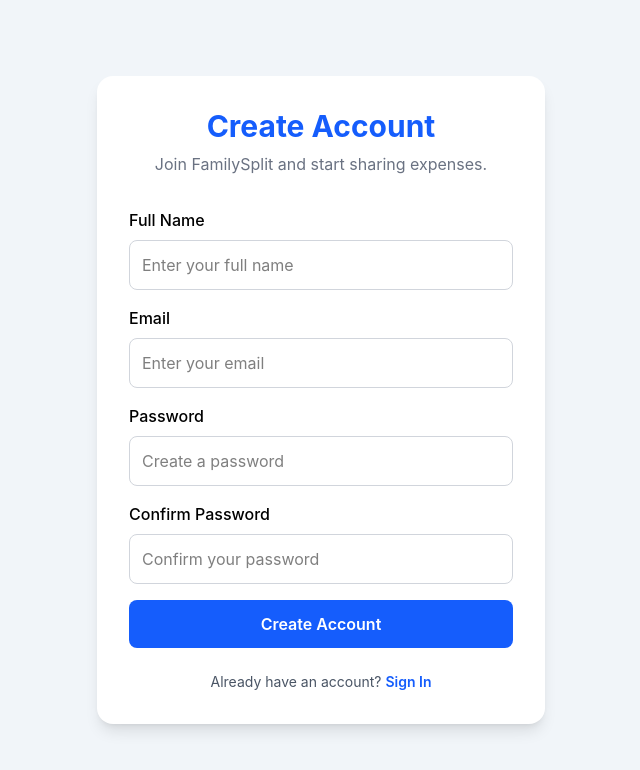
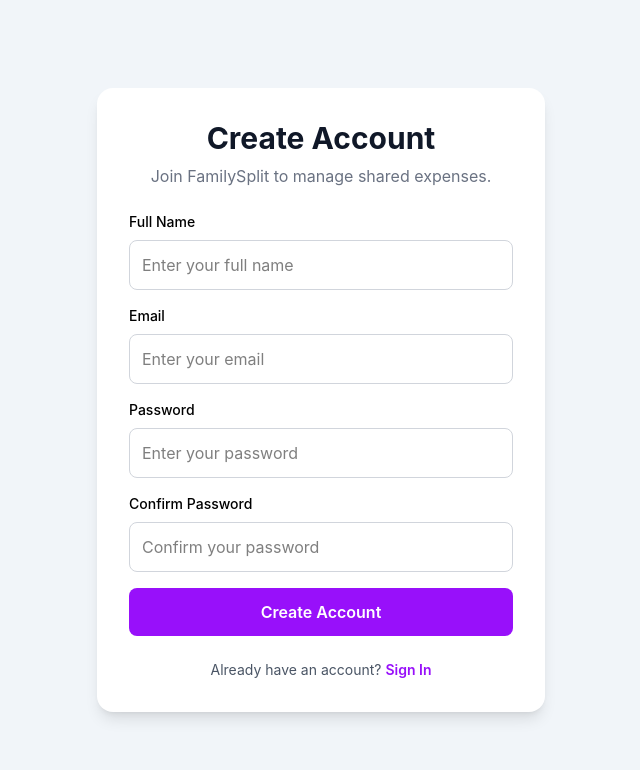
Before and after one commit to dsushmita/FamilySplit, a React (Vite) app: page /register in a window 1280 px wide. Shown: the top 770 px of the page, without its empty margins (319-959 px from the left). Built offline with nearby package versions, Linux system fonts and the light colour scheme.

Commit message:
added validation for login and register

```diff
--- a/src/pages/Login.tsx
+++ b/src/pages/Login.tsx
@@ -1,70 +1,133 @@
 import { useState, type FormEvent } from "react";
+import { Link } from "react-router-dom";
 
 function Login() {
   const [email, setEmail] = useState("");
   const [password, setPassword] = useState("");
+  const [error, setError] = useState("");
+  const [success, setSuccess] = useState("");
 
-  //
+  // Step 1: Validate login form
+  const validateForm = (): boolean => {
+    if (!email.trim()) {
+      setError("Email is required.");
+      return false;
+    }
 
+    const emailRegex = /^[^\s@]+@[^\s@]+\.[^\s@]+$/;
+
+    if (!emailRegex.test(email)) {
+      setError("Please enter a valid email address.");
+      return false;
+    }
+
+    if (!password) {
+      setError("Password is required.");
+      return false;
+    }
+
+    setError("");
+    return true;
+  };
+
+  // Step 2: Handle form submission
   const handleSubmit = (event: FormEvent<HTMLFormElement>) => {
-    console.log("form submitted fn ", event);
-    event.preventDefault(); // to precvent the form opening in a new page
+    event.preventDefault();
+
+    setSuccess("");
+
+    const isValid = validateForm();
+
+    if (!isValid) {
+      return;
+    }
+
+    // Actual login authentication will be added later.
+    setSuccess("Validation successful! Login is not connected yet.");
   };
 
   return (
     <div className="flex min-h-screen items-center justify-center bg-slate-100 px-4">
       <div className="w-full max-w-md rounded-2xl bg-white p-8 shadow-lg">
-        <h1 className="text-center text-3xl font-bold text-blue-600">
+
+        <h1 className="mb-2 text-center text-3xl font-bold text-gray-900">
           FamilySplit
         </h1>
 
-        <p className="mt-2 text-center text-gray-500">
-          Welcome back! Sign in to manage your family expenses.
+        <p className="mb-6 text-center text-gray-500">
+          Sign in to your account
         </p>
-        <form onSubmit={handleSubmit} className="mt-8 space-y-5">
-          <div>
-            <label htmlFor="email" className="mb-2 block font-medium">
+
+        <form onSubmit={handleSubmit} noValidate>
+
+          {/* Email */}
+          <label className="mb-2 block text-sm font-medium">
             Email
           </label>
+
           <input
-              id="email"
             type="email"
             value={email}
-              onChange={(event) => {
-                setEmail(event.target.value);
-              }}
-              //    onChange={handleEmailChange}
+            onChange={(event) => setEmail(event.target.value)}
             placeholder="Enter your email"
-              required
-              className="w-full rounded-lg border border-gray-300 p-3 outline-none focus:border-blue-500"
+            className="mb-4 w-full rounded-lg border border-gray-300 p-3"
           />
-          </div>
-          <div className="mt-4">
-            <label htmlFor="password" className="mb-2 block font-medium">
+
+          {/* Password */}
+          <label className="mb-2 block text-sm font-medium">
             Password
           </label>
+
           <input
-              id="password"
             type="password"
-              required
             value={password}
-              onChange={(event) => {
-                setPassword(event.target.value);
-              }}
-              className="w-full rounded-lg border border-gray-300 p-3 outline-none focus:border-blue-500"
+            onChange={(event) => setPassword(event.target.value)}
+            placeholder="Enter your password"
+            className="mb-4 w-full rounded-lg border border-gray-300 p-3"
           />
-          </div>
+
+          {/* Error Message */}
+          {error && (
+            <p
+              role="alert"
+              className="mb-4 rounded-lg bg-red-100 p-3 text-sm text-red-700"
+            >
+              {error}
+            </p>
+          )}
+
+          {/* Success Message */}
+          {success && (
+            <p
+              role="status"
+              className="mb-4 rounded-lg bg-green-100 p-3 text-sm text-green-700"
+            >
+              {success}
+            </p>
+          )}
+
+          {/* Login Button */}
           <button
             type="submit"
-            className="w-full rounded-lg bg-blue-600 p-3 font-semibold text-white hover:bg-blue-700"
+            className="w-full rounded-lg bg-purple-600 p-3 font-semibold text-white hover:bg-purple-700"
           >
             Sign In
           </button>
         </form>
+
+        <p className="mt-6 text-center text-sm text-gray-600">
+          Don't have an account?{" "}
+          <Link
+            to="/register"
+            className="font-semibold text-purple-600"
+          >
+            Create Account
+          </Link>
+        </p>
+
       </div>
     </div>
   );
 }
 
-
 export default Login;
--- a/src/pages/Register.tsx
+++ b/src/pages/Register.tsx
@@ -2,130 +2,161 @@ import { useState, type FormEvent } from "react";
 import { Link } from "react-router-dom";
 
 function Register() {
+  // Step 1: Create states
   const [name, setName] = useState("");
   const [email, setEmail] = useState("");
   const [password, setPassword] = useState("");
   const [confirmPassword, setConfirmPassword] = useState("");
   const [error, setError] = useState("");
+  const [success, setSuccess] = useState("");
 
-  const handleSubmit = (event: FormEvent<HTMLFormElement>) => {
-    event.preventDefault();
-    setError("");
+  // Step 2: Validate the form
+  const validateForm = (): boolean => {
+    if (!name.trim()) {
+      setError("Full name is required.");
+      return false;
+    }
+
+    if (!email.trim()) {
+      setError("Email is required.");
+      return false;
+    }
+
+    const emailRegex = /^[^\s@]+@[^\s@]+\.[^\s@]+$/;
+
+    if (!emailRegex.test(email)) {
+      setError("Please enter a valid email address.");
+      return false;
+    }
+
+    if (password.length < 8) {
+      setError("Password must be at least 8 characters.");
+      return false;
+    }
 
     if (password !== confirmPassword) {
       setError("Passwords do not match.");
+      return false;
+    }
+
+    setError("");
+    return true;
+  };
+
+  // Step 3: Handle form submission
+  const handleSubmit = (event: FormEvent<HTMLFormElement>) => {
+    event.preventDefault();
+
+    setSuccess("");
+
+    const isValid = validateForm();
+
+    if (!isValid) {
       return;
     }
 
-    if (password.length < 8) {
-      setError("Password must contain at least 8 characters.");
-      return;
-    }
-
-    console.log("Registration form validated:", {
-      name,
-      email,
-    });
+    // Backend registration will be added later.
+    setSuccess("Validation successful! Your form is ready.");
   };
 
+  // Step 4: Render the registration form
   return (
     <div className="flex min-h-screen items-center justify-center bg-slate-100 px-4">
       <div className="w-full max-w-md rounded-2xl bg-white p-8 shadow-lg">
-        <h1 className="text-center text-3xl font-bold text-blue-600">
+
+        <h1 className="mb-2 text-center text-3xl font-bold text-gray-900">
           Create Account
         </h1>
 
-        <p className="mt-2 text-center text-gray-500">
-          Join FamilySplit and start sharing expenses.
+        <p className="mb-6 text-center text-gray-500">
+          Join FamilySplit to manage shared expenses.
         </p>
 
-        <form onSubmit={handleSubmit} className="mt-8 space-y-4">
-          <div>
-            <label htmlFor="name" className="mb-2 block font-medium">
+        <form onSubmit={handleSubmit} noValidate>
+
+          {/* Full Name */}
+          <label className="mb-2 block text-sm font-medium">
             Full Name
           </label>
+
           <input
-              id="name"
             type="text"
             value={name}
             onChange={(event) => setName(event.target.value)}
-              required
             placeholder="Enter your full name"
-              className="w-full rounded-lg border border-gray-300 p-3 focus:border-blue-500 focus:outline-none"
+            className="mb-4 w-full rounded-lg border border-gray-300 p-3"
           />
-          </div>
 
-          <div>
-            <label htmlFor="register-email" className="mb-2 block font-medium">
+          {/* Email */}
+          <label className="mb-2 block text-sm font-medium">
             Email
           </label>
+
           <input
-              id="register-email"
             type="email"
             value={email}
             onChange={(event) => setEmail(event.target.value)}
-              required
             placeholder="Enter your email"
-              className="w-full rounded-lg border border-gray-300 p-3 focus:border-blue-500 focus:outline-none"
+            className="mb-4 w-full rounded-lg border border-gray-300 p-3"
           />
-          </div>
 
-          <div>
-            <label
-              htmlFor="register-password"
-              className="mb-2 block font-medium"
-            >
+          {/* Password */}
+          <label className="mb-2 block text-sm font-medium">
             Password
           </label>
+
           <input
-              id="register-password"
             type="password"
             value={password}
             onChange={(event) => setPassword(event.target.value)}
-              required
-              placeholder="Create a password"
-              className="w-full rounded-lg border border-gray-300 p-3 focus:border-blue-500 focus:outline-none"
+            placeholder="Enter your password"
+            className="mb-4 w-full rounded-lg border border-gray-300 p-3"
           />
-          </div>
 
-          <div>
-            <label
-              htmlFor="confirm-password"
-              className="mb-2 block font-medium"
-            >
+          {/* Confirm Password */}
+          <label className="mb-2 block text-sm font-medium">
             Confirm Password
           </label>
+
           <input
-              id="confirm-password"
             type="password"
             value={confirmPassword}
             onChange={(event) => setConfirmPassword(event.target.value)}
-              required
             placeholder="Confirm your password"
-              className="w-full rounded-lg border border-gray-300 p-3 focus:border-blue-500 focus:outline-none"
+            className="mb-4 w-full rounded-lg border border-gray-300 p-3"
           />
-          </div>
 
+          {/* Error Message */}
           {error && (
-            <p role="alert" className="text-sm text-red-600">
+            <p role="alert" className="mb-4 rounded-lg bg-red-100 p-3 text-sm text-red-700">
               {error}
             </p>
           )}
 
+          {/* Success Message */}
+          {success && (
+            <p role="status" className="mb-4 rounded-lg bg-green-100 p-3 text-sm text-green-700">
+              {success}
+            </p>
+          )}
+
+          {/* Submit Button */}
           <button
             type="submit"
-            className="w-full rounded-lg bg-blue-600 p-3 font-semibold text-white hover:bg-blue-700"
+            className="w-full rounded-lg bg-purple-600 p-3 font-semibold text-white hover:bg-purple-700"
           >
             Create Account
           </button>
+
         </form>
 
         <p className="mt-6 text-center text-sm text-gray-600">
           Already have an account?{" "}
-          <Link to="/login" className="font-semibold text-blue-600">
+          <Link to="/login" className="font-semibold text-purple-600">
             Sign In
           </Link>
         </p>
+
       </div>
     </div>
   );
```
Lines whose indentation alone changed are shown as unchanged.
